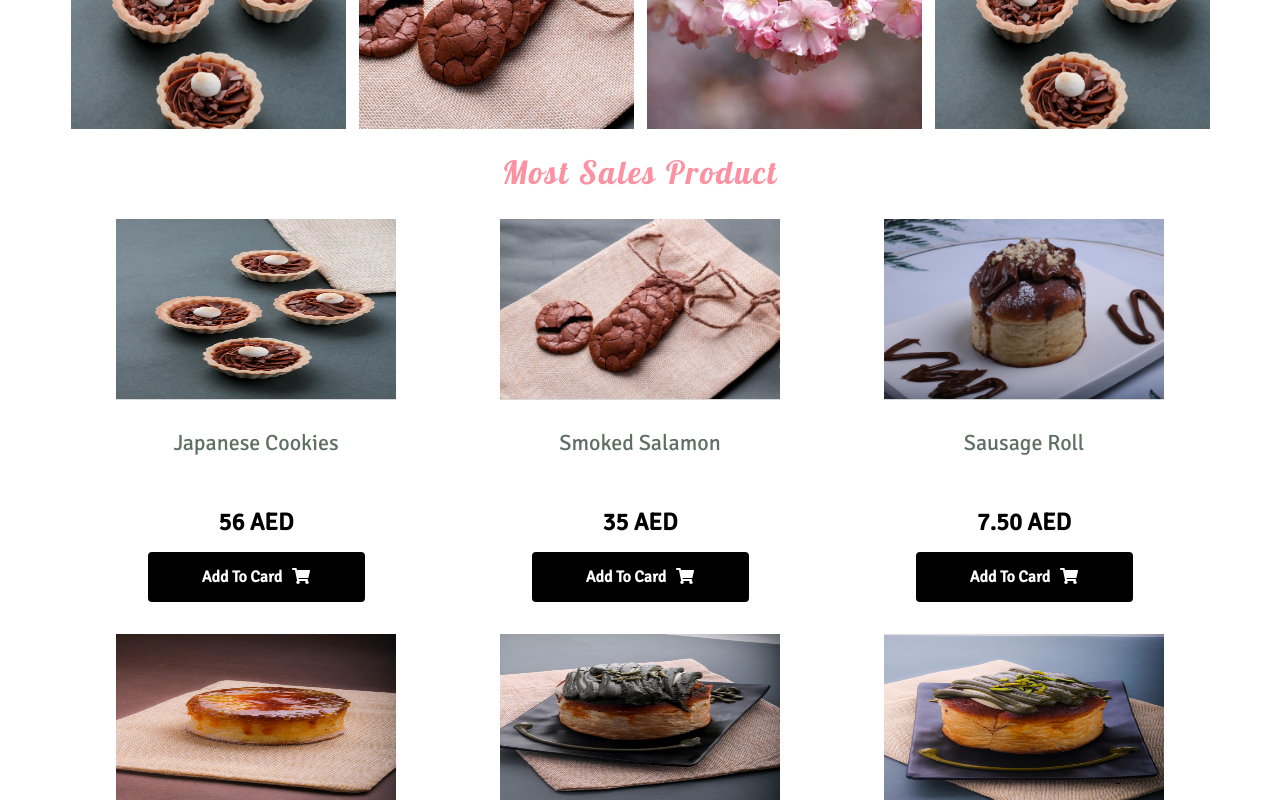
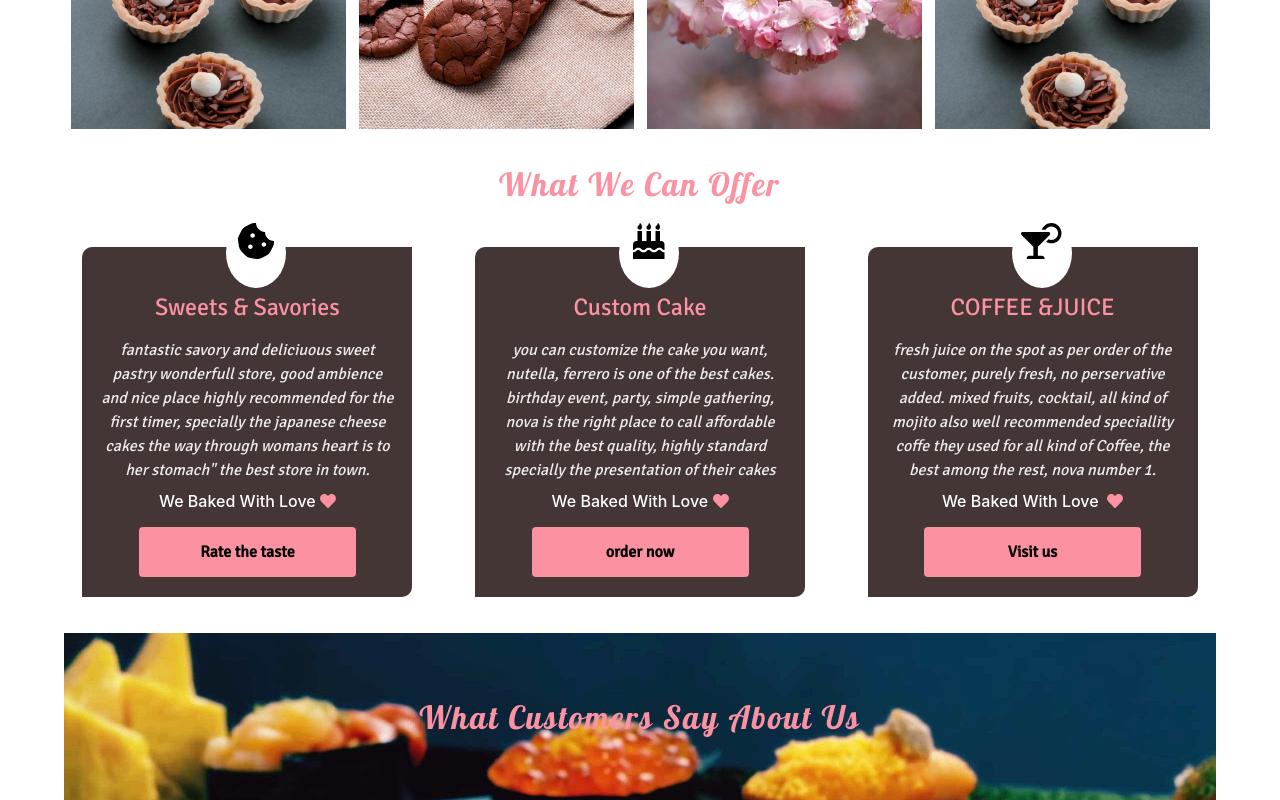
Before and after one commit to MostafaDbagh/NovaSweetCafe, a React (Create React App) app in the folder client/: page / in a window 1280 px wide. Shown: the part 940-1740 px from the top of the page. Built offline with nearby package versions, Linux system fonts and the light colour scheme.

Commit message:
hello success

```diff
--- a/client/src/pages/home.js
+++ b/client/src/pages/home.js
@@ -14,7 +14,7 @@ export default ()=>{
     return (
         <div>
              <Content />
-             <Mostsales/>
+
             <Offer />
             <Review/>
 
--- a/client/src/style/contentstyle.js
+++ b/client/src/style/contentstyle.js
@@ -76,6 +76,9 @@ align-items:center;
 position:relative;
 font-size:24px;
 left:14%;
+@media(max-width:550px){
+    left:10%
+}
 
 `
 export const Rectanglediv =styled.div`
@@ -89,6 +92,9 @@ margin-top:60px;
 left:10%;
 color:rgb(28 27 29);
 font-family:lobster,sans-serif;
+@media(max-width:550px){
+    left:7%
+}
 `
 export const Shape = styled.div`
 display:flex;
@@ -113,5 +119,8 @@ font-family:lobster,sans-serif;
 font-size:28px;
 padding:10px 0;
 border-radius:5px;
+@media(max-width:550px){
+    width:55%;
+}
 
 `
```
Also changed, not shown: 1 other file (tests, documents, lock files or other folders).
